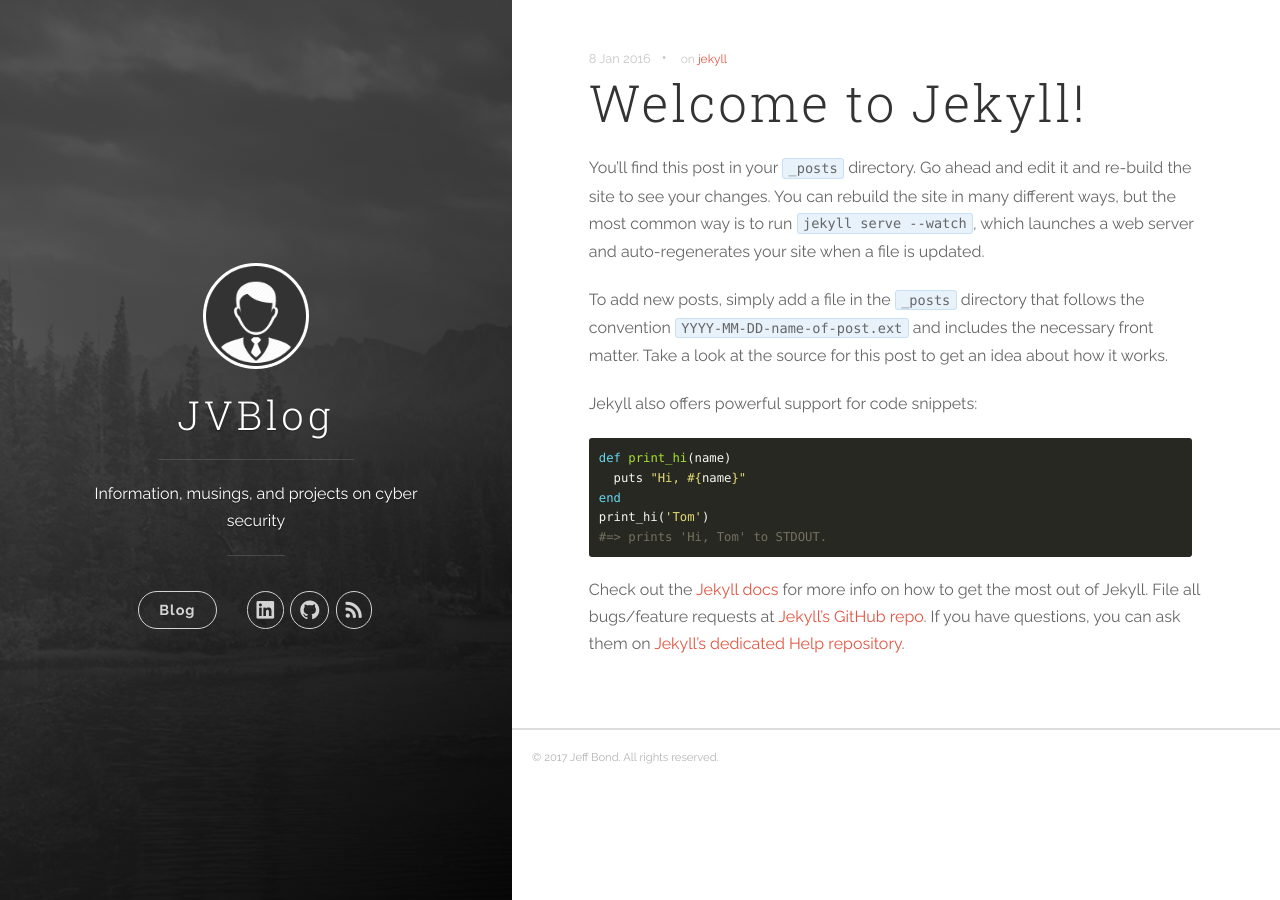
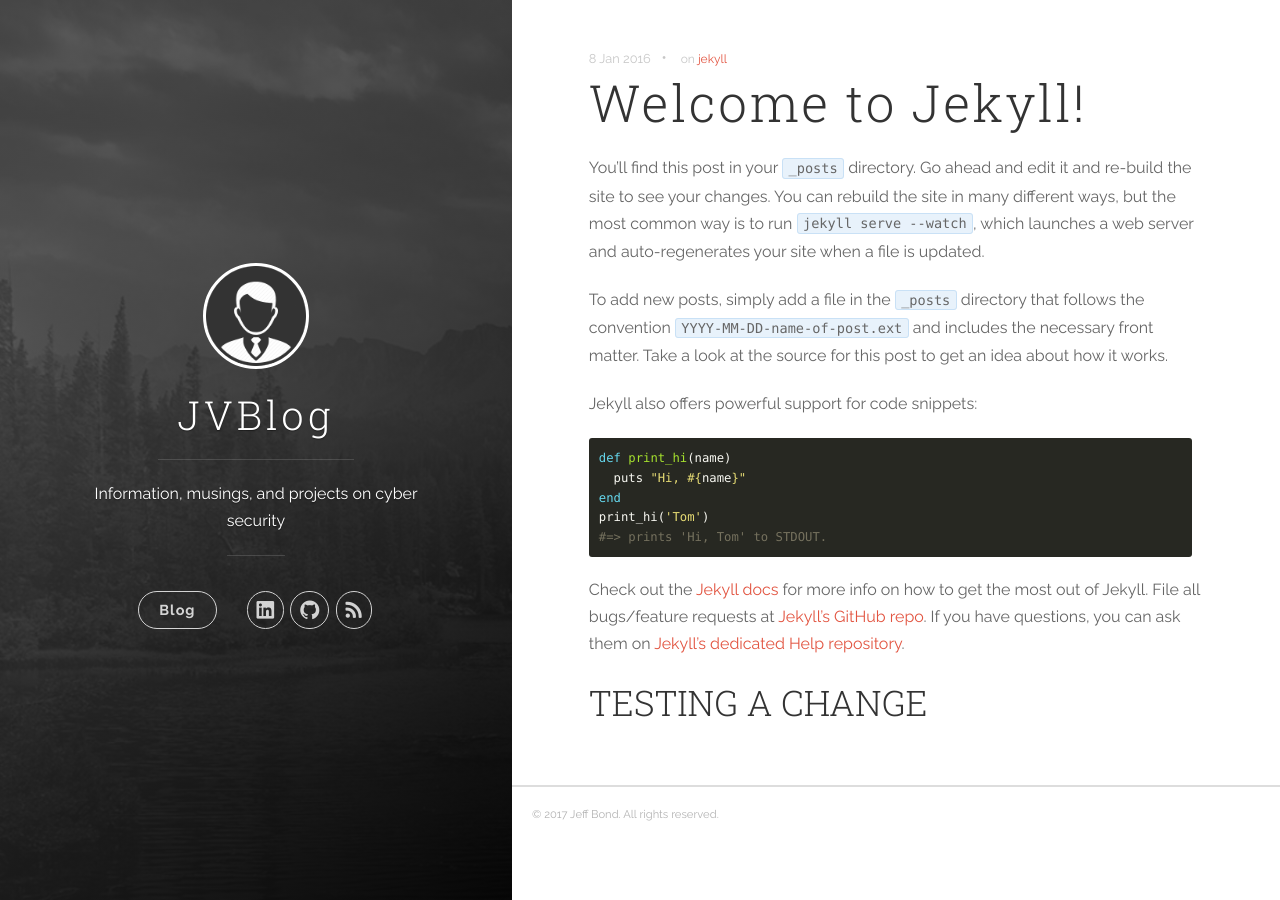
Before and after one commit to jvbond/jvbond.github.io, a Jekyll site: the page built from _posts/2016-01-08-welcome-to-jekyll.markdown, in a window 1280 px wide. Built offline with Jekyll 4.4.1, drawn with Linux system fonts in a browser that asks for light colours; nearby versions of some CDN libraries.

Commit message:
Update 2016-01-08-welcome-to-jekyll.markdown

```diff
--- a/_posts/2016-01-08-welcome-to-jekyll.markdown
+++ b/_posts/2016-01-08-welcome-to-jekyll.markdown
@@ -23,3 +23,8 @@
 [jekyll]:      http://jekyllrb.com
 [jekyll-gh]:   https://github.com/jekyll/jekyll
 [jekyll-help]: https://github.com/jekyll/jekyll-help
+
+
+
+
+## TESTING A CHANGE
```
